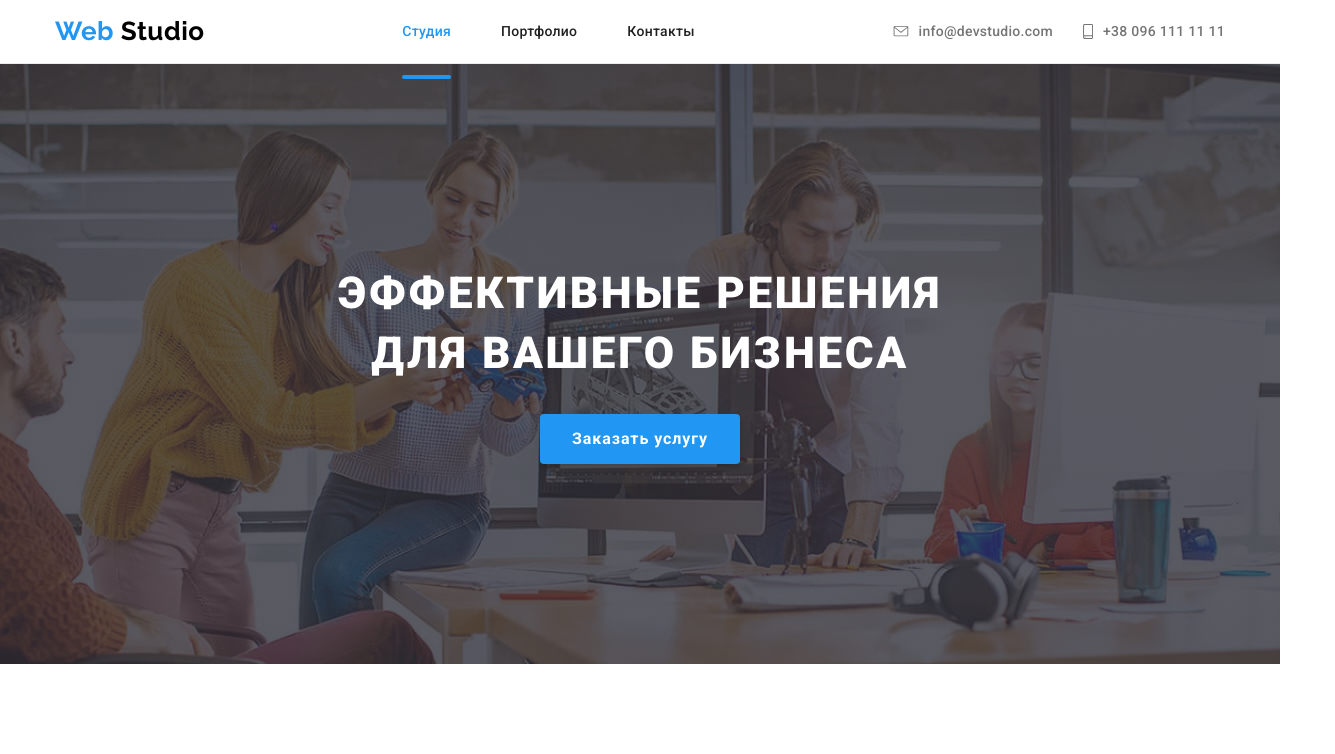
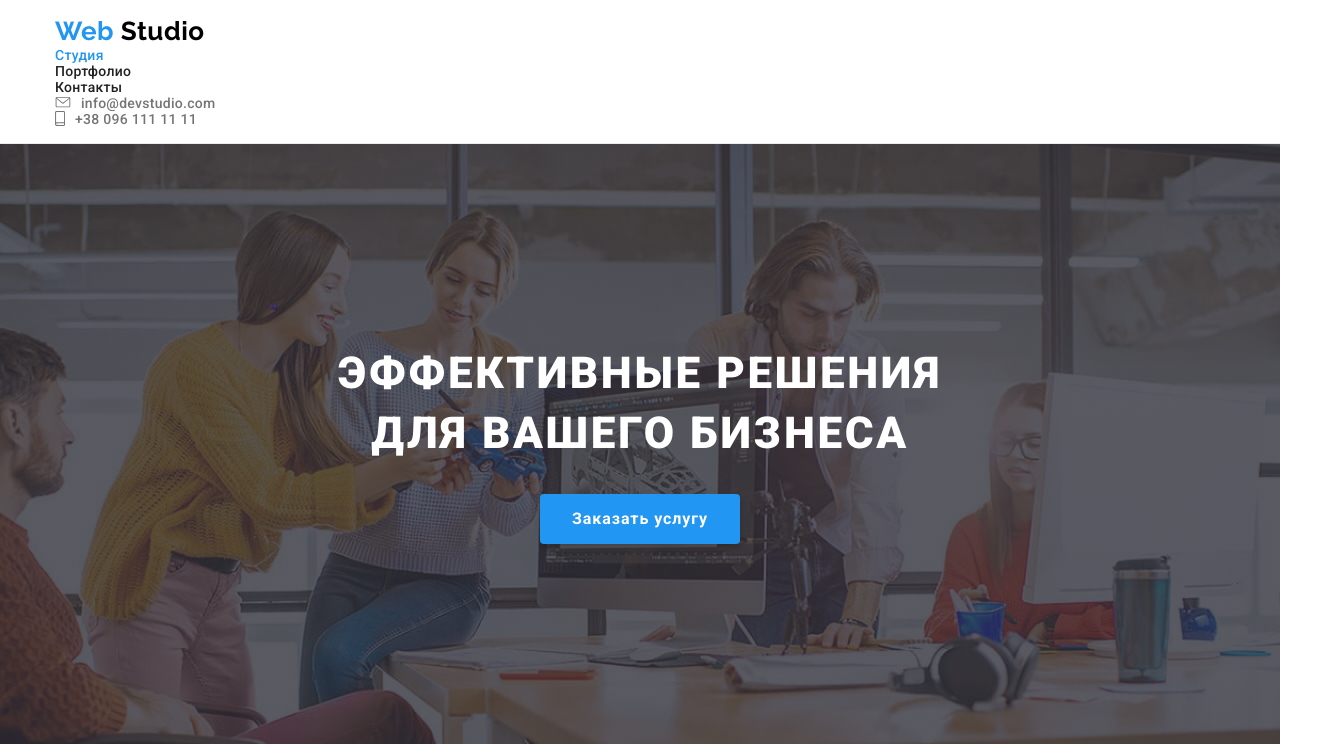
Before and after one commit to StasKazikin/goit-markup-hw-08, a plain HTML site: page index.html in a window 1280 px wide. Shown: the top 754 px of the page, 1335 px wide, since content can reach past the window. Drawn offline with Linux system fonts and the light colour scheme.

Commit message:
убирает флексы в хедере для мобильной версии

```diff
--- a/sass/layout/_header.scss
+++ b/sass/layout/_header.scss
@@ -4,44 +4,44 @@
   border-bottom: 1px solid #ececec;
 
   .container {
-    display: flex;
-    align-items: center;
-    justify-content: space-between;
+    // display: flex;
+    // align-items: center;
+    // justify-content: space-between;
     padding-top: 16px;
     padding-bottom: 16px;
   }
 
-  .address-nav {
-    display: flex;
-    margin-left: auto;
-    align-items: center;
-  }
+  // .address-nav {
+  //   display: flex;
+  //   align-items: center;
+  //   margin-left: auto;
+  // }
 
-  .address-nav .item:not(:last-child) {
-    margin-right: 30px;
-  }
+  // .address-nav .item:not(:last-child) {
+  //   margin-right: 30px;
+  // }
 }
 
-.navigation {
-  display: flex;
-  align-items: center;
+// .navigation {
+//   display: flex;
+//   align-items: center;
 
-  .logo {
-    margin-right: 85px;
-  }
-}
+//   .logo {
+//     margin-right: 85px;
+//   }
+// }
 
-.site-nav {
-  display: flex;
+// .site-nav {
+//   display: flex;
 
-  .item:not(:last-child) {
-    margin-right: 50px;
-  }
+//   .item:not(:last-child) {
+//     margin-right: 50px;
+//   }
 
-  .item {
-    position: relative;
-  }
-}
+//   .item {
+//     position: relative;
+//   }
+// }
 
 .site-nav .link,
 .address-nav .link {
```
Also changed, not shown: css/main.css, css/main.min.css, css/portfolio.css, css/portfolio.min.css, images/svg/close.svg (deleted), images/svg/menu.svg (deleted), images/svg/symbol-defs.svg (deleted), 4 other files.
